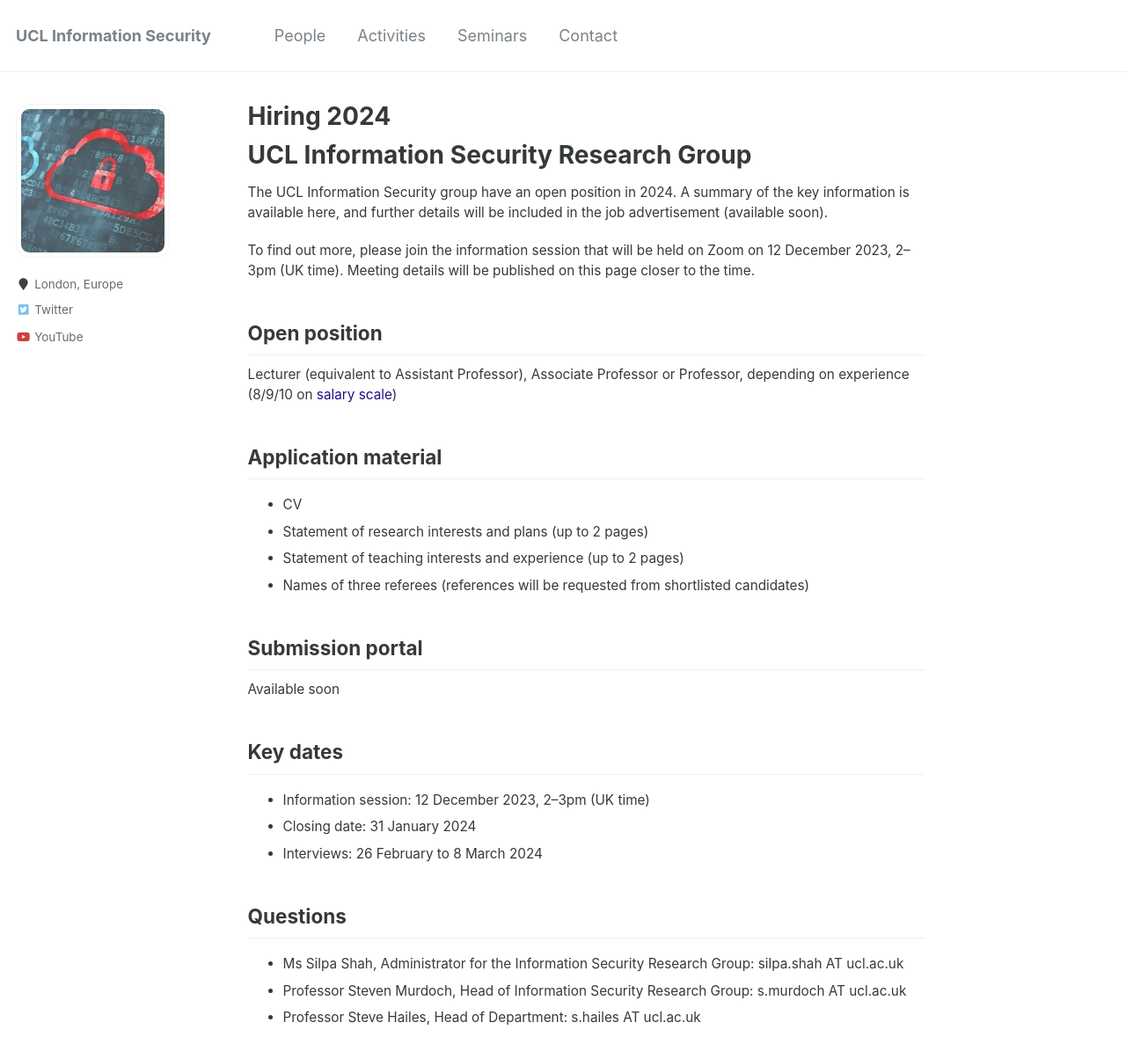
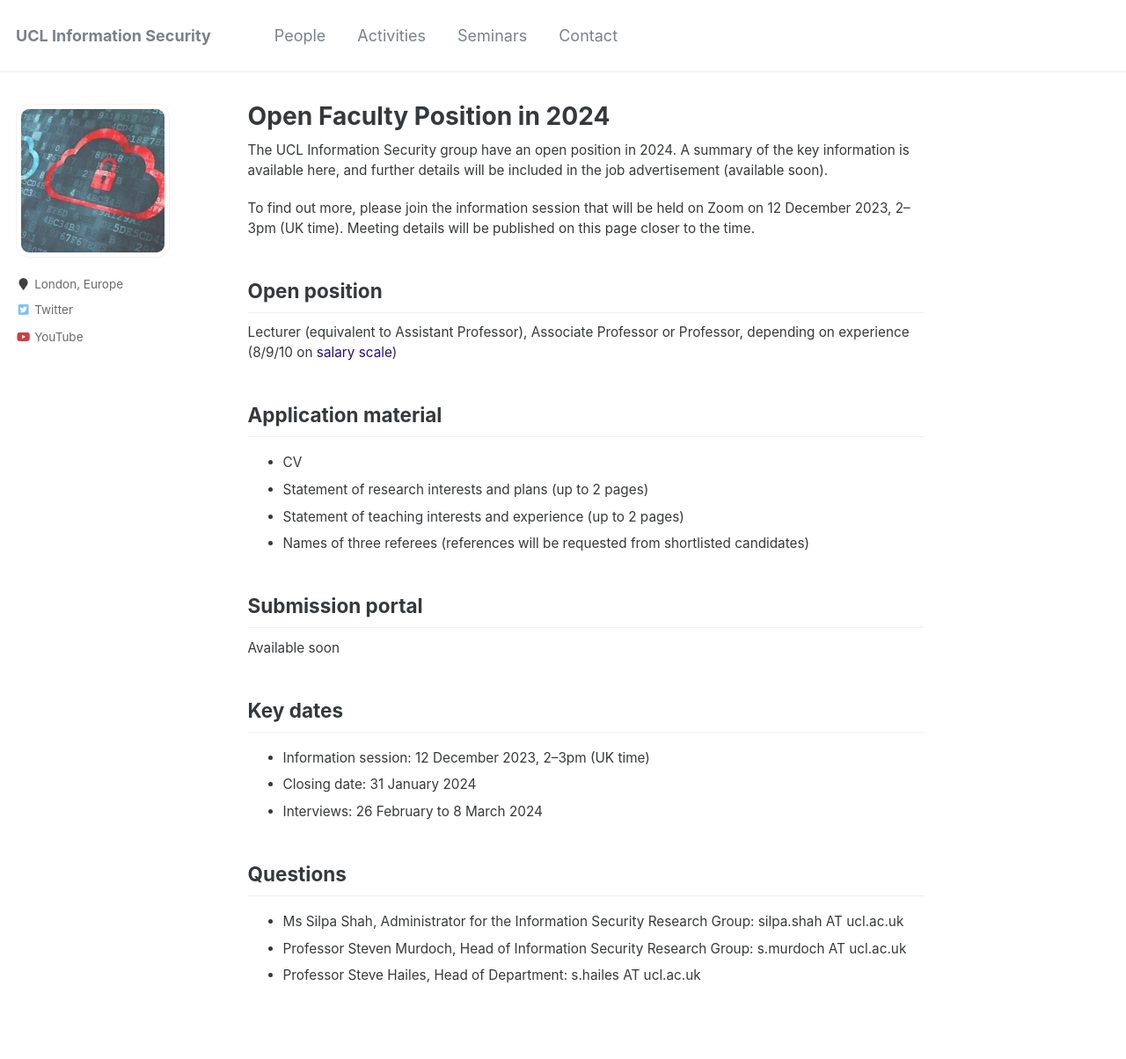
Before and after one commit to uclisec/uclisec.github.io, a Jekyll site: the page built from _pages/hiring-2024.md, in a window 1280 px wide and 1214 px high. Shown: the top 1204 px of the window at 88% size. Built offline with Jekyll 4.4.1, drawn with Linux system fonts in a browser that asks for light colours.

Commit message:
Update hiring-2024.md

```diff
--- a/_pages/hiring-2024.md
+++ b/_pages/hiring-2024.md
@@ -1,10 +1,8 @@
 ---
-title: "Hiring 2024"
+title: "Open Faculty Position in 2024"
 permalink: /hiring-2024/
 layout: single
 ---
-
-# UCL Information Security Research Group
 
 The UCL Information Security group have an open position in 2024. A summary of the key information is available here, and further details will be included in the job advertisement (available soon).
 
```
